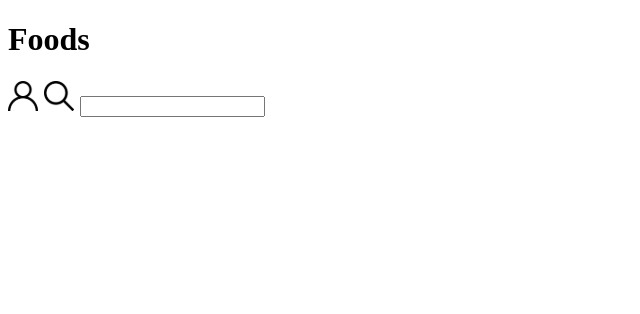
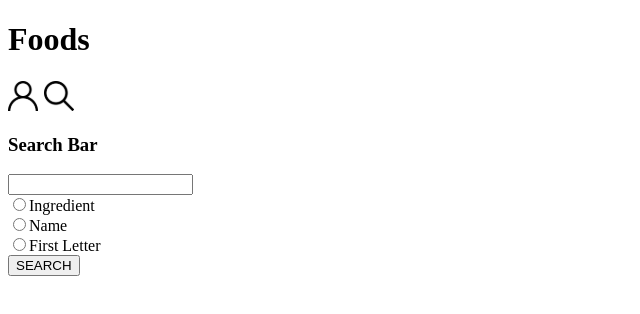
Before and after one commit to luizdefreitas10/recipes-app, a React (Create React App) app: page /foods in a window 1280 px wide. Both pictures are taken after a click on the button 59 px from the left and 97 px from the top of the page. Shown: the top 314 px of the page, without its empty margins (0-640 px from the left). Built offline with nearby package versions, Linux system fonts and the light colour scheme.

Commit message:
Requisito 10

```diff
--- a/src/components/Header.js
+++ b/src/components/Header.js
@@ -3,6 +3,7 @@ import { Link } from 'react-router-dom';
 import RecipesContext from '../context/RecipesContext';
 import ProfileImg from '../images/profileIcon.svg';
 import SearchImg from '../images/searchIcon.svg';
+import SearchBar from './SearchBar';
 
 function Header() {
   const { titlePage, setDisabledSearch, disabledSearch } = useContext(RecipesContext);
@@ -33,7 +34,7 @@ function Header() {
           </button>
         ) : ''}
       {disabledSearch
-      && <input type="text" data-testid="search-input" />}
+      && <SearchBar />}
     </div>
   );
 }
--- /dev/null
+++ b/src/components/SearchBar.js
@@ -0,0 +1,46 @@
+import React from 'react';
+
+function SearchBar() {
+  return (
+    <div>
+      <h3>Search Bar</h3>
+      <input type="text" data-testid="search-input" />
+      <label htmlFor="radioInput">
+        <div>
+          <input
+            type="radio"
+            name="radioInput"
+            data-testid="ingredient-search-radio"
+          />
+          Ingredient
+        </div>
+        <div>
+          <input
+            type="radio"
+            name="radioInput"
+            data-testid="name-search-radio"
+          />
+          Name
+        </div>
+        <div>
+          <input
+            type="radio"
+            name="radioInput"
+            data-testid="first-letter-search-radio"
+          />
+          First Letter
+        </div>
+      </label>
+      <div>
+        <button
+          type="button"
+          data-testid="exec-search-btn"
+        >
+          SEARCH
+        </button>
+      </div>
+    </div>
+  );
+}
+
+export default SearchBar;
```
